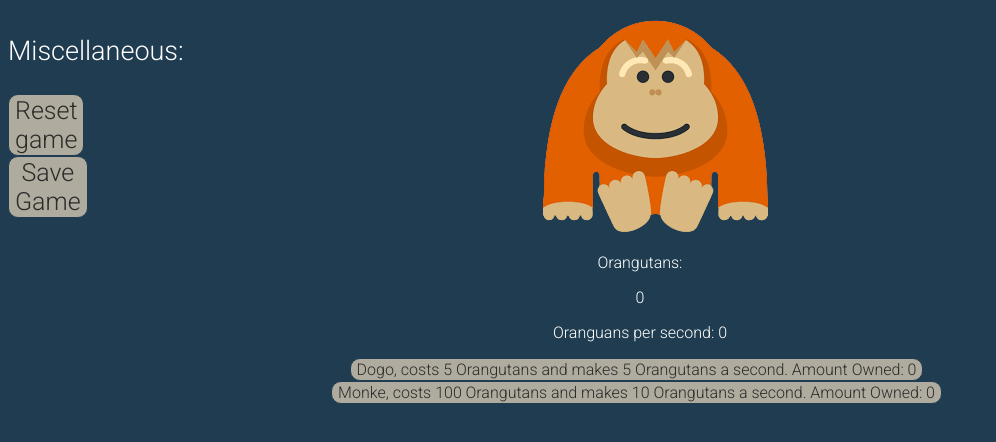
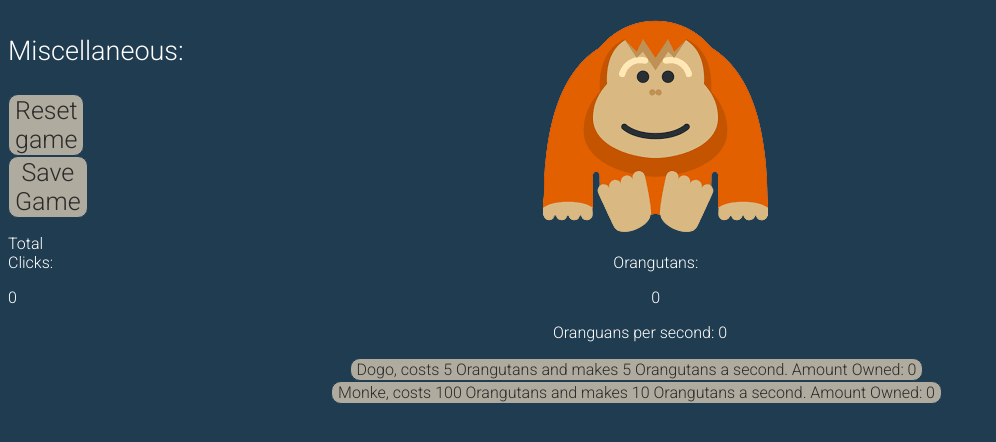
Before and after one commit to chasontop/orangutanclicker, a plain HTML site: page index.html in a window 1280 px wide. Shown: the whole page, without its empty margins (0-996 px from the left). Drawn offline with Linux system fonts and the light colour scheme.

Commit message:
added total clicks

```diff
--- a/index.html
+++ b/index.html
@@ -14,11 +14,15 @@
         <button class="text tower reset"onclick="resetgame();">Reset game</button>
         <button class="text tower reset" onclick="savegamebutton ()">Save Game</button>
 
+<span>
+        <p class="text independent">Total Clicks:</p>
+        <p class="text independent" id="totalclicks">0</p>
+    </span>
 </div>
 
     <center>
         <div class="sectionright">
-    <img src="orangutan.png" class="clicker" onclick="addToScore (1)">
+    <img src="orangutan.png" class="clicker" onclick="addToScore (1); updatetotalclicks (1) " >
 
     <p class="text independent">Orangutans:</p>
 
```
